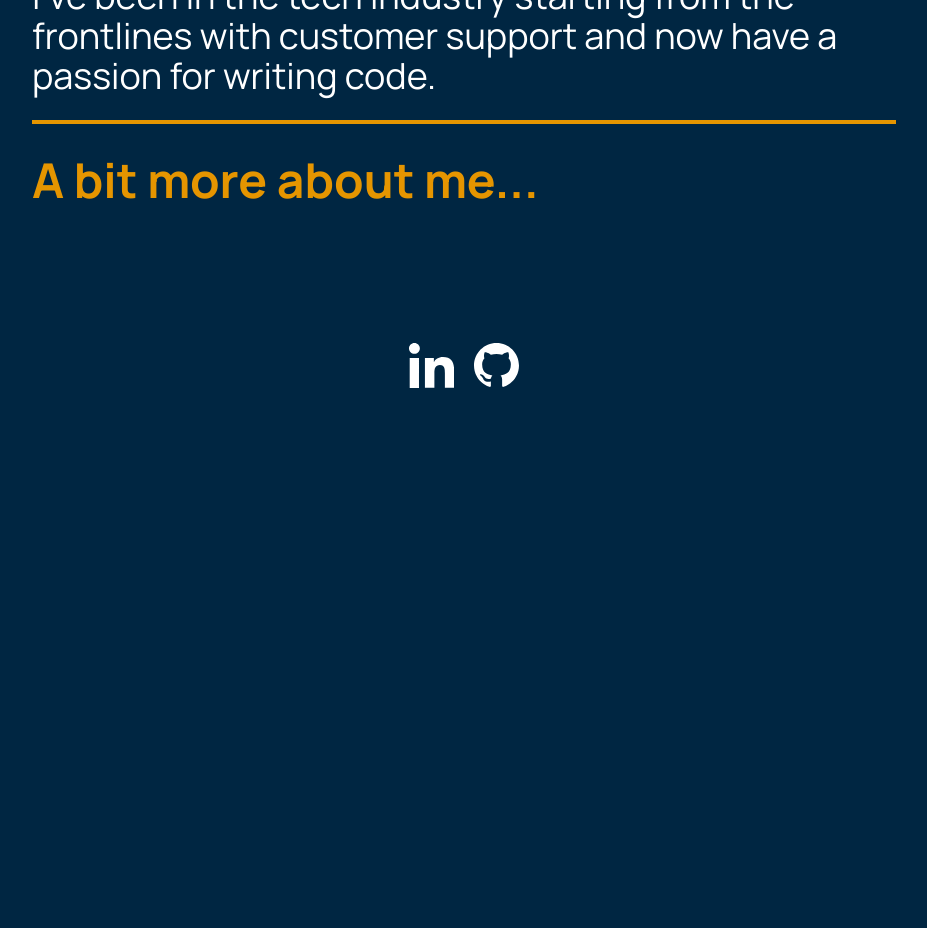
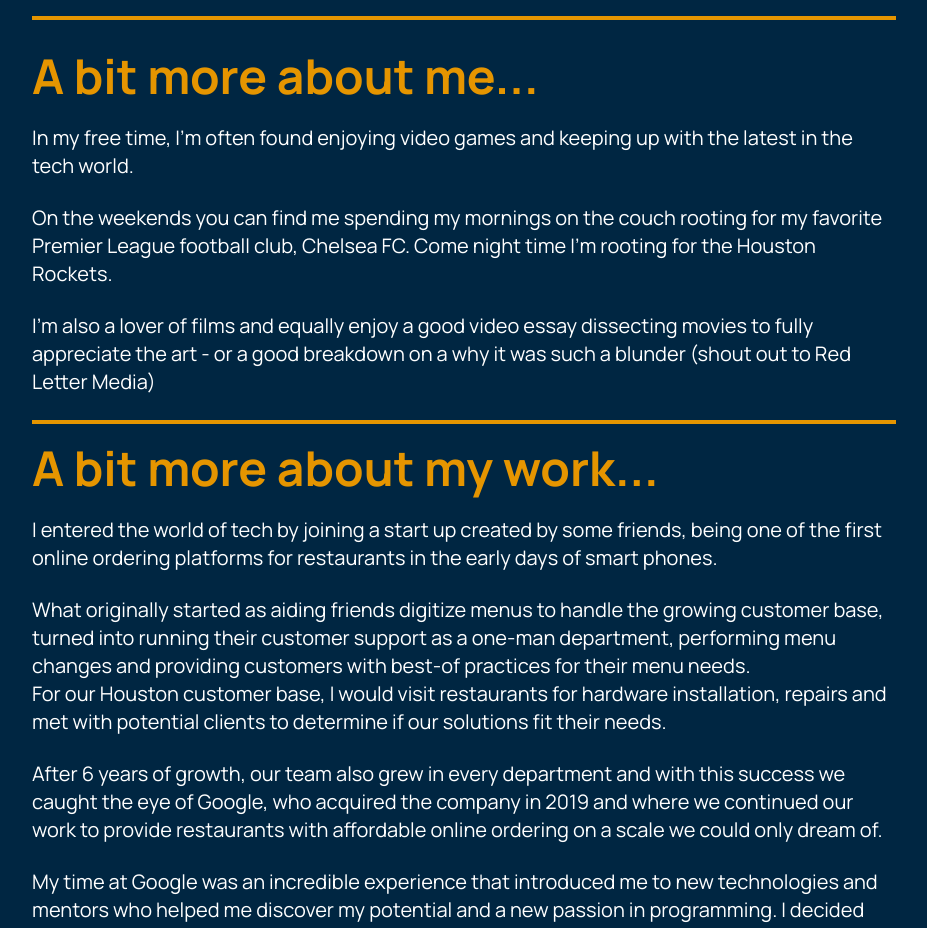
Before and after one commit to SanctusFides/portfolio, a Vue app: page /about in a window 1280 px wide. Shown: the part 380-1308 px from the top of the page, without its empty margins (176-1103 px from the left). Before the commit the page ends 800 px from the top, so only its background shows below. Built offline with nearby package versions, Linux system fonts and the light colour scheme.

Commit message:
Mobile navbar updated as well and About page filled in

```diff
--- a/src/components/Navbar.vue
+++ b/src/components/Navbar.vue
@@ -85,12 +85,12 @@
         <RouterLink
           to="/about"
           :class="[isActiveLink('/about') ? 'bg-jclaret text-white' : 'text-white hover:bg-jyellow hover:text-black', 'text-lg', 'px-3', 'py-2', 'rounded-md']"
-          >About
+          >About Me
         </RouterLink>
         <RouterLink
           to="/experience"
           :class="[isActiveLink('/experience') ? 'bg-jclaret text-white' : 'text-white hover:bg-jyellow hover:text-black', 'text-lg', 'px-3', 'py-2', 'rounded-md']"
-          >Experience
+          >Work & Experience
         </RouterLink>
         <!-- <RouterLink
           to="/projects"
--- a/src/views/AboutView.vue
+++ b/src/views/AboutView.vue
@@ -7,22 +7,50 @@
 <template>
 <div class="content flex flex-col h-dvh">
   <Navbar />
-  <section class="@container font-manrope text-white grow-1 py-4 lg:py-12">
+  <section class="@container font-manrope text-white grow-1 py-4 lg:py-3">
     <!-- <div class="flex flex-col @lg:flex-row gap-8 lg:gap-0 pt-4 lg:-pt-0 w-full lg:h-full px-32"> -->
     <div class="flex flex-col pt-4 lg:-pt-0 w-full lg:h-full px-4 lg:px-52">
       <div class="flex lg:flex-row justify-between lg:items-end">
         <h1 class="text-6xl lg:text-8xl text-jyellow font-bold">About Me</h1>
-        <img class="rounded-full h-32 lg:h-38" :src="image" alt="image of John Hines" />
+        <img class="rounded-full h-32 lg:h-34" :src="image" alt="image of John Hines" />
       </div>
       <div class="flex flex-col gap-3 lg:gap-6 py-4 lg:py-8">
-        <p class="text-2xl lg:text-4xl">My name is John and I'm from the Houston area.
+        <p class="text-xl lg:text-3xl">My name is John Hines and I'm from the Houston area.
           <br>I've been in the tech industry
-          starting from the frontlines with customer support and now have a passion for writing code.</p>
+          starting from the frontlines of customer support to discovering a passion for writing code.</p>
         <div class="h-1 bg-jyellow"></div>
       </div>
       <div class="flex flex-col gap-3 lg:gap-6">
         <h1 class="text-5xl lg:text-5xl text-jyellow font-bold">A bit more about me...</h1>
-        <p></p>
+        <p class="text-xl">In my free time, I'm often found enjoying video games and keeping up with the latest in the tech world.</p>
+        <p class="text-xl">On the weekends you can find me spending my mornings on the couch rooting for my favorite Premier League football club, Chelsea FC.
+            Come night time I'm rooting for the Houston Rockets.</p>
+        <p class="text-xl">I'm also a lover of films and equally enjoy a good video essay dissecting movies to fully appreciate the art - or a good
+          breakdown on a why it was such a blunder (shout out to Red Letter Media)
+        </p>
+        <div class="h-1 bg-jyellow"></div>
+      </div>
+      <div class="flex flex-col gap-3 lg:gap-6 py-5">
+        <h1 class="text-5xl lg:text-5xl text-jyellow font-bold">A bit more about my work...</h1>
+        <p class="text-xl">
+          I entered the world of tech by joining a start up created by some friends, being one of the first online ordering platforms for
+          restaurants in the early days of smart phones.
+        </p>
+        <p class="text-xl">
+          What originally started as aiding friends digitize menus to handle the growing customer base, turned into running their customer
+          support as a one-man department, performing menu changes and providing customers with best-of practices for their menu needs.
+          <br>For our Houston customer base, I would visit restaurants for hardware installation, repairs and met with potential clients to determine if our
+          solutions fit their needs.
+        </p>
+        <p class="text-xl">
+          After 6 years of growth, our team also grew in every department and with this success we caught the eye of Google, who acquired the company
+          in 2019 and where we continued our work to provide restaurants with affordable online ordering on a scale we could only dream of.
+        </p>
+        <p class="text-xl">
+          My time at Google was an incredible experience that introduced me to new technologies and mentors who helped me discover my
+          potential and a new passion in programming. I decided that it was the right time to depart the world of support to pursue programming
+          as a full time endeavor.
+        </p>
       </div>
     </div>
   </section>
```
